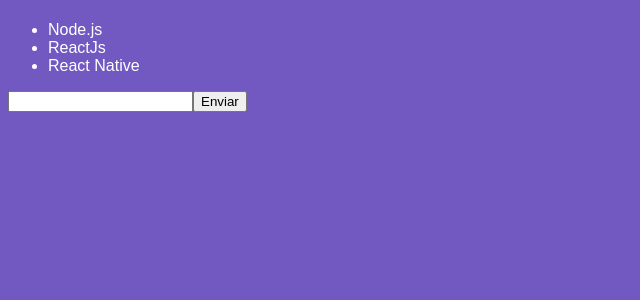
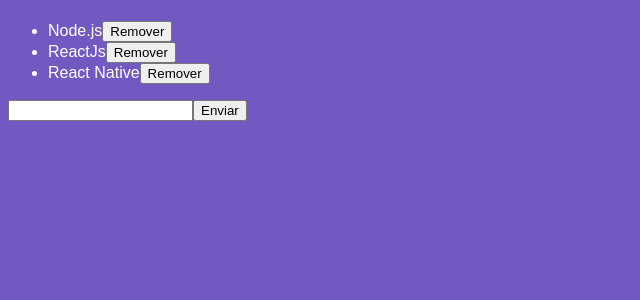
Before and after one commit to guistetter/goFundamentosReact, a React app: page / in a window 1280 px wide. Shown: the top 300 px of the page, without its empty margins (0-640 px from the left). Built offline with nearby package versions, Linux system fonts and the light colour scheme.

Commit message:
remover itens do estado

```diff
--- a/src/components/TechList.js
+++ b/src/components/TechList.js
@@ -18,16 +18,25 @@
     });
   };
 
+  handleDelete = (tech) => {
+    this.setState({ techs: this.state.techs.filter((t) => t !== tech) });
+  };
+
   render() {
-    console.log(this.state);
     return (
       <form onSubmit={this.handleSubmit}>
         <ul>
           <h1>{this.state.newTech}</h1>
           {this.state.techs.map((tech) => (
-            <li key={tech}>{tech}</li>
+            <li key={tech}>
+              {tech}
+              <button onClick={() => this.handleDelete(tech)} type="button">
+                Remover
+              </button>
+            </li>
           ))}
         </ul>
+
         <input
           type="text"
           onChange={this.handleInputChange}
```
